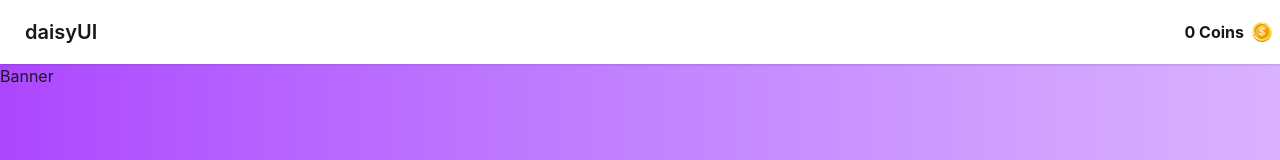
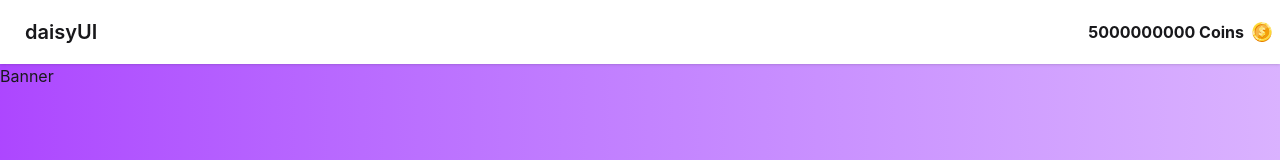
Before and after one commit to JowelislamHabib/bpl-dream-11, a React (Vite) app: page / in a window 1280 px wide. Shown: the top 160 px of the page. Built offline with nearby package versions, Linux system fonts and the light colour scheme.

Commit message:
feat: Selected Players handled with coin

```diff
--- a/package.json
+++ b/package.json
@@ -16,6 +16,7 @@
     "lucide-react": "^1.7.0",
     "react": "^19.2.4",
     "react-dom": "^19.2.4",
+    "react-toastify": "^11.0.5",
     "tailwindcss": "^4.2.2"
   },
   "devDependencies": {
--- a/src/App.jsx
+++ b/src/App.jsx
@@ -1,8 +1,9 @@
-import { Suspense } from "react";
+import { Suspense, useState } from "react";
 import "./App.css";
 import Banner from "./Components/Banner/Banner";
 import Nav from "./Components/Nav/Nav";
 import Players from "./Components/Players/Players";
+import { ToastContainer } from "react-toastify";
 
 const fetchPlayers = async () => {
   const res = await fetch("/PlayersData.json");
@@ -11,9 +12,11 @@ const fetchPlayers = async () => {
 
 function App() {
   const playersPromise = fetchPlayers();
+  const [coin, setCoin] = useState(5000000000);
+
   return (
     <>
-      <Nav />
+      <Nav coin={coin} />
       <Banner></Banner>
 
       <Suspense
@@ -21,8 +24,13 @@ function App() {
           <span className="loading loading-spinner text-success"></span>
         }
       >
-        <Players playersPromise={playersPromise} />
+        <Players
+          playersPromise={playersPromise}
+          setCoin={setCoin}
+          coin={coin}
+        />
       </Suspense>
+      <ToastContainer />
     </>
   );
 }
--- a/src/Components/AvailablePlayers/AvailablePlayers.jsx
+++ b/src/Components/AvailablePlayers/AvailablePlayers.jsx
@@ -1,8 +1,9 @@
 import React, { useState } from "react";
 import { User } from "lucide-react";
 import { AF, AU, PK, GB, NZ, BD, ZA, ZW } from "country-flag-icons/react/3x2";
+import { ToastContainer } from "react-toastify";
 
-const AvailablePlayers = ({ playersData }) => {
+const AvailablePlayers = ({ playersData, setCoin, coin }) => {
   const flags = {
     Afghanistan: (
       <AF className="w-6 h-4 shadow-sm rounded-xs" title="Afghanistan" />
@@ -24,6 +25,18 @@ const AvailablePlayers = ({ playersData }) => {
     Zimbabwe: <ZW className="w-6 h-4 shadow-sm rounded-xs" title="Zimbabwe" />,
   };
   const [selectedPlayers, setSelectedPlayers] = useState([]);
+
+  const handleChoosePlayer = (player) => {
+    alert(`${player.playerName} is Selected`);
+    if (selectedPlayers.includes(player.playerName)) return;
+    if (coin < player.price) {
+      alert("Not enough coins!");
+      return;
+    }
+    setSelectedPlayers([...selectedPlayers, player.playerName]);
+    setCoin(coin - player.price);
+  };
+
   return (
     <div className="grid grid-cols-1 md:grid-cols-2 lg:grid-cols-3 gap-6 p-6">
       {playersData.map((player, index) => (
@@ -90,9 +103,8 @@ const AvailablePlayers = ({ playersData }) => {
                 </span>
               </div>
               <button
-                onClick={() => {
-                  setSelectedPlayers([...selectedPlayers, player.playerName]);
-                }}
+                onClick={() => handleChoosePlayer(player)}
+                disabled={selectedPlayers.includes(player.playerName)}
                 className={`btn ${
                   selectedPlayers.includes(player.playerName)
                     ? "btn-disabled"
--- a/src/Components/Nav/Nav.jsx
+++ b/src/Components/Nav/Nav.jsx
@@ -1,6 +1,6 @@
 import React from "react";
-import coin from "../../assets/dollar_1.png";
-const Nav = () => {
+import coinDoller from "../../assets/dollar_1.png";
+const Nav = ({ coin }) => {
   return (
     <div className="navbar bg-base-100 shadow-sm container mx-auto">
       <div className="flex-1">
@@ -8,8 +8,8 @@ const Nav = () => {
       </div>
       <div className="flex-none">
         <button className="flex justify-between items-center gap-2 font-bold">
-          0 Coins
-          <img src={coin} alt="coins" />
+          {coin} Coins
+          <img src={coinDoller} alt="coins" />
         </button>
       </div>
     </div>
--- a/src/Components/Players/Players.jsx
+++ b/src/Components/Players/Players.jsx
@@ -3,10 +3,9 @@ import AvailablePlayers from "../AvailablePlayers/AvailablePlayers";
 import { useState } from "react";
 import SelectedPlayers from "../SelectedPlayers/SelectedPlayers";
 
-const Players = ({ playersPromise }) => {
+const Players = ({ playersPromise, setCoin, coin }) => {
   const playersData = use(playersPromise);
   const [selectedType, setSelectedType] = useState("available");
-  console.log(selectedType);
   return (
     <>
       <div className="container mx-auto">
@@ -34,7 +33,11 @@ const Players = ({ playersPromise }) => {
           </div>
         </div>
         {selectedType === "available" ? (
-          <AvailablePlayers playersData={playersData} />
+          <AvailablePlayers
+            playersData={playersData}
+            setCoin={setCoin}
+            coin={coin}
+          />
         ) : (
           <SelectedPlayers />
         )}
```
Also changed, not shown: 1 other file (tests, documents, lock files or other folders).
